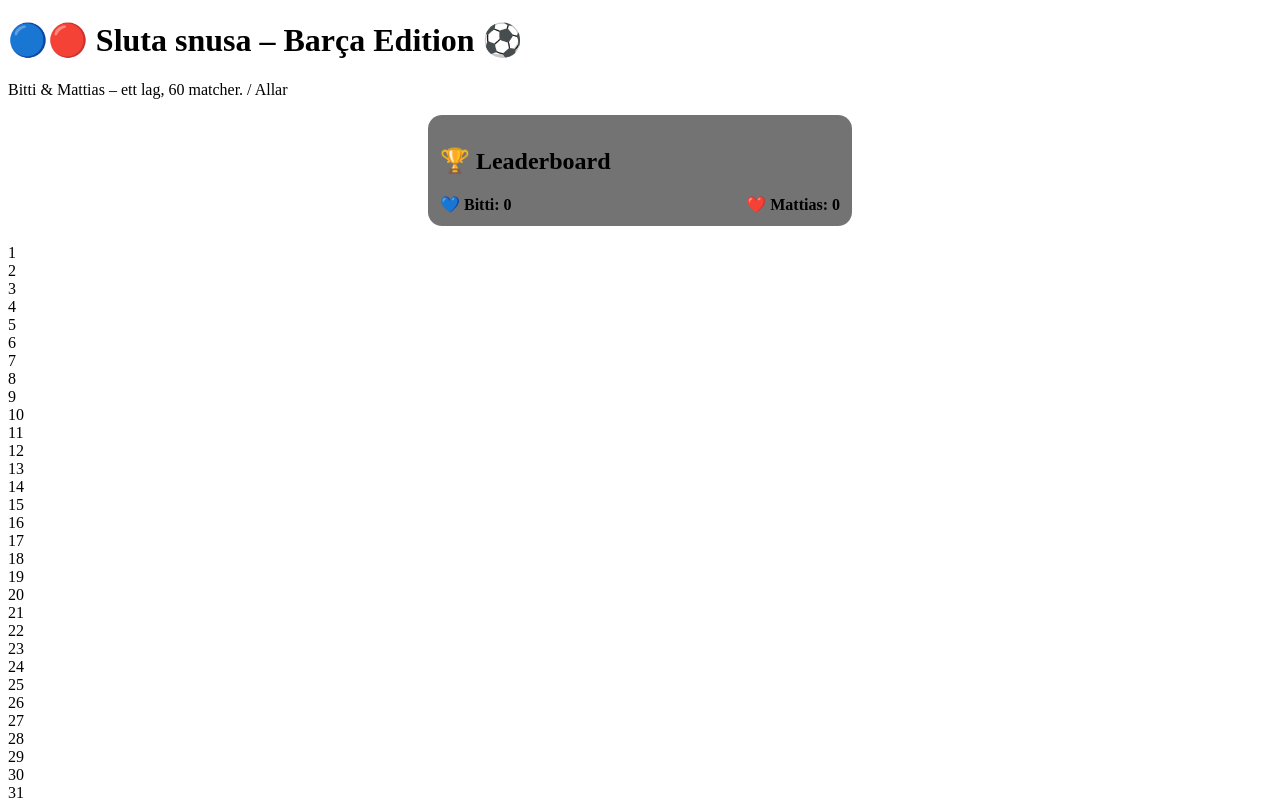
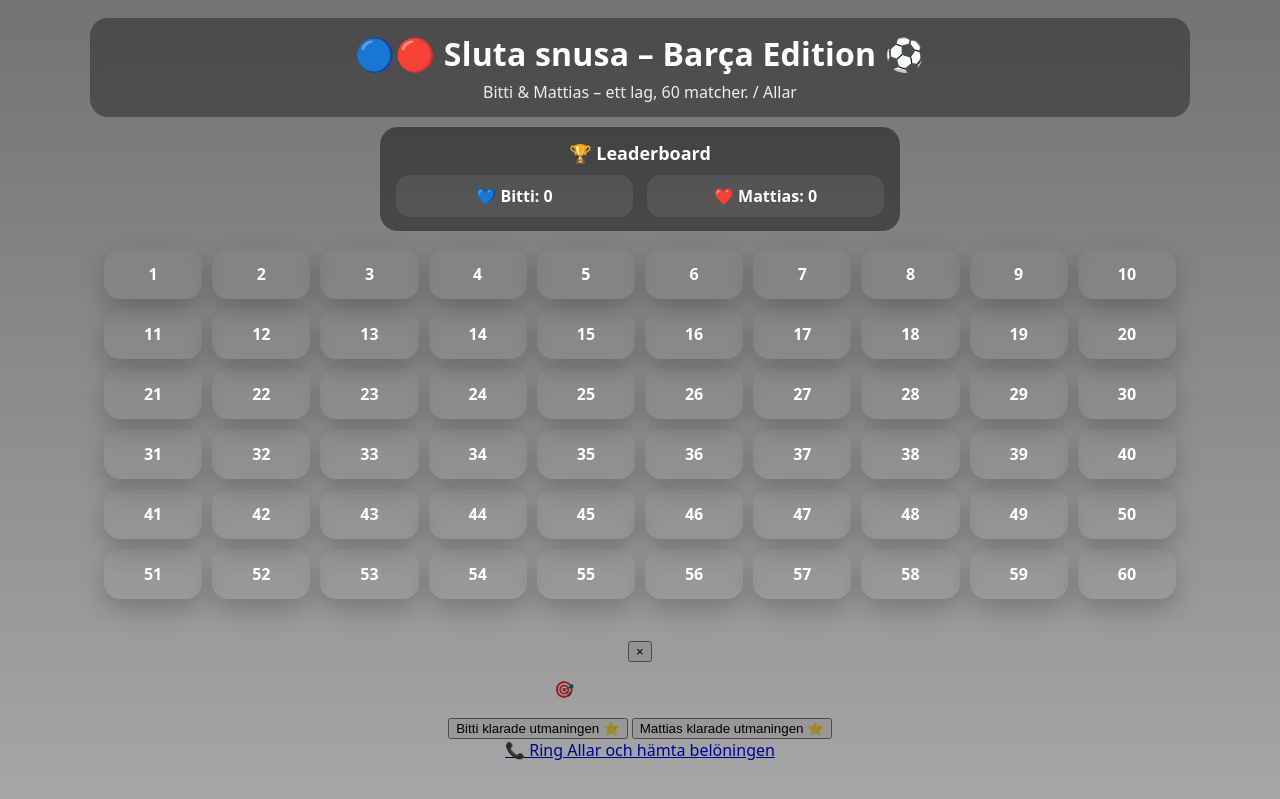
Before and after one commit to allar-oss/sluta-snusa, a plain HTML site: page index.html in a window 1280 px wide. Shown: the top 799 px of the page. Drawn offline with Linux system fonts and the light colour scheme; no server answers.

Commit message:
Update style.css

```diff
--- a/style.css
+++ b/style.css
@@ -1,36 +1,103 @@
+:root{
+  --barca-red: rgba(165,0,68,0.88);
+  --barca-blue: rgba(0,77,152,0.88);
+  --glass: rgba(0,0,0,0.55);
+}
+
+*{ box-sizing: border-box; }
+
+body{
+  margin:0;
+  min-height:100vh;
+  font-family: system-ui, -apple-system, Segoe UI, Roboto, Arial, sans-serif;
+  color:#fff;
+  text-align:center;
+
+  /* Om du inte ser bakgrund: det betyder att bildspels-koden inte kör eller inga bilder finns */
+  background-size: cover;
+  background-position: center;
+  background-attachment: fixed;
+  transition: background-image 1s ease-in-out;
+}
+
+/* Mörk overlay så text alltid syns även på ljusa bilder */
+body::before{
+  content:"";
+  position:fixed;
+  inset:0;
+  background: linear-gradient(180deg, rgba(0,0,0,0.55), rgba(0,0,0,0.35));
+  pointer-events:none;
+}
+
+.header{
+  position:relative;
+  max-width: 1100px;
+  margin: 18px auto 10px;
+  padding: 14px 16px;
+  border-radius: 18px;
+  background: rgba(0,0,0,0.35);
+  backdrop-filter: blur(6px);
+}
+
+.header h1{
+  margin: 0 0 6px;
+  letter-spacing: 0.2px;
+}
+
+.header p{
+  margin:0;
+  opacity:0.9;
+}
+
+/* Leaderboard */
 .leaderboard{
-  background: rgba(0,0,0,0.55);
-  padding: 12px;
-  border-radius: 14px;
-  max-width: 400px;
+  position:relative;
+  max-width: 520px;
   margin: 10px auto 18px;
+  padding: 14px 16px;
+  border-radius: 18px;
+  background: rgba(0,0,0,0.45);
+  backdrop-filter: blur(6px);
+}
+
+.leaderboard h2{
+  margin:0 0 10px;
+  font-size: 18px;
 }
 
 .board{
-  display: flex;
-  justify-content: space-between;
-  font-weight: bold;
+  display:flex;
+  justify-content:space-between;
+  gap: 14px;
+  font-weight: 800;
 }
 
-.challenge{
-  margin-top: 12px;
-  background: #f4f4f4;
-  padding: 12px;
-  border-radius: 12px;
+.board > div{
+  flex:1;
+  padding: 10px 12px;
+  border-radius: 14px;
+  background: rgba(255,255,255,0.08);
 }
 
-.challenge-buttons{
-  display: flex;
-  gap: 10px;
-  margin-top: 10px;
+main{
+  position:relative;
+  max-width: 1100px;
+  margin: 0 auto 22px;
+  padding: 0 14px 18px;
 }
 
-.challenge-buttons button{
-  flex: 1;
-  padding: 10px;
-  border-radius: 10px;
-  border: none;
+/* Kalender */
+.calendar{
+  display:grid;
+  grid-template-columns: repeat(10, 1fr);
+  gap: 10px;
+}
+
+.day{
+  border-radius: 16px;
+  padding: 14px 0;
+  font-size: 16px;
+  font-weight: 800;
   cursor: pointer;
-  background: #0b1c2d;
-  color: white;
-}
+  user-select:none;
+  box-shadow: 0 10px 26px rgba(0,0,0,0.22)
```
